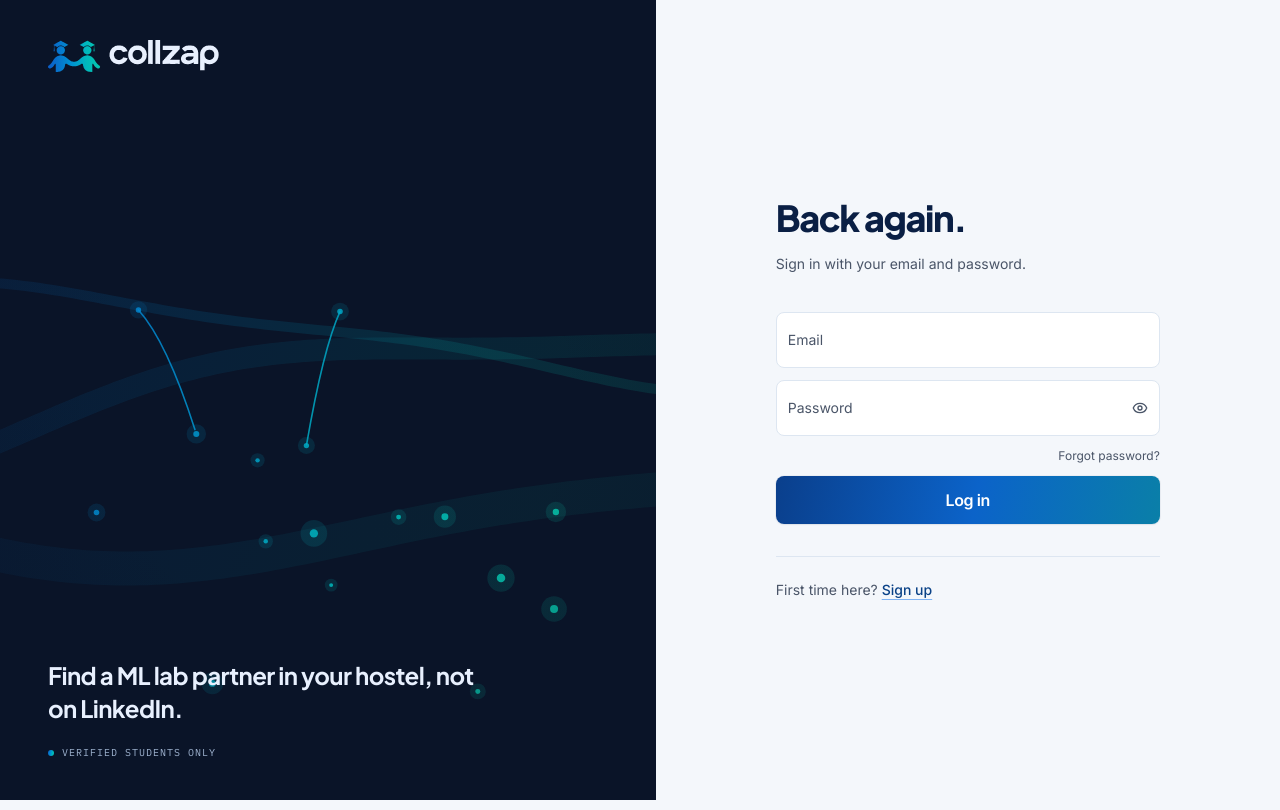
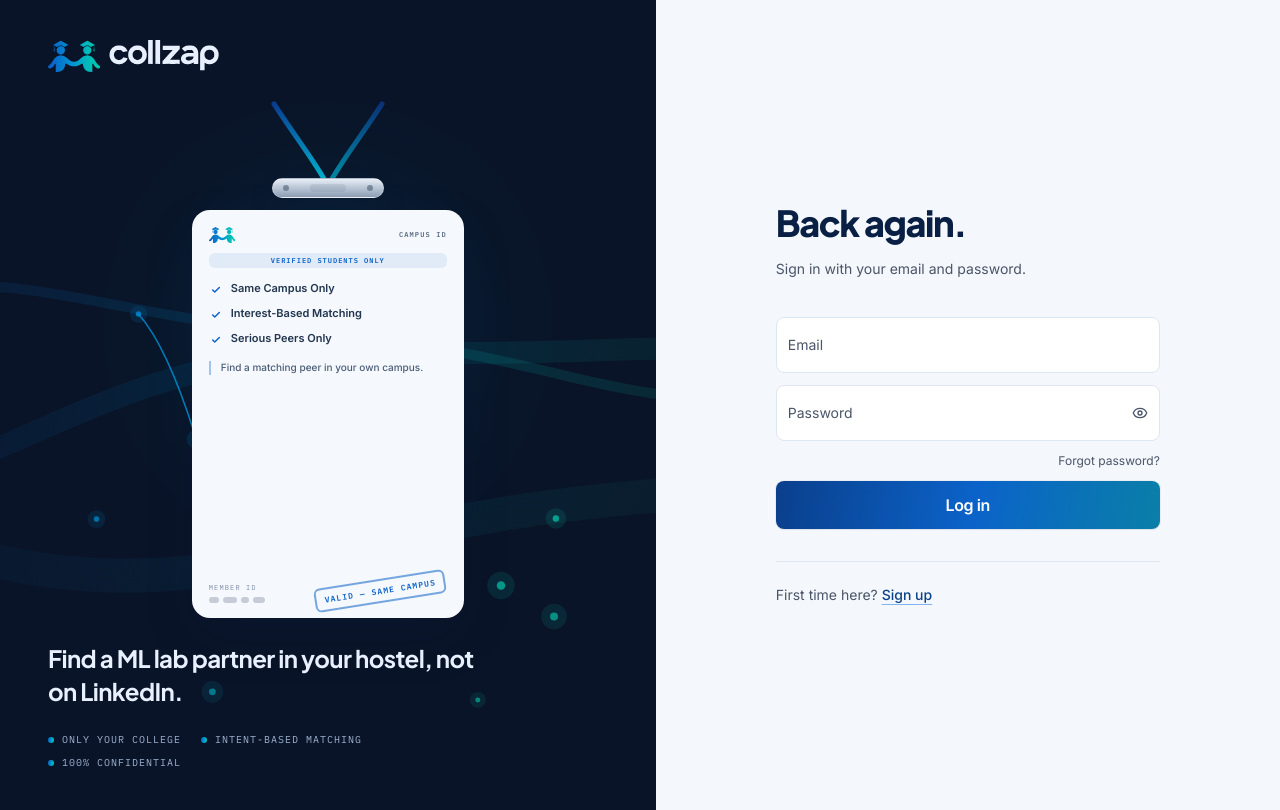
Before and after one commit to daksh-stack/collzap-v1, a React (Vite) app in the folder frontend/: page /login in a window 1280 px wide. Built offline with nearby package versions, Linux system fonts and the light colour scheme; no server answers.

Commit message:
pushing the responsiveness and the correction

```diff
--- a/frontend/src/pages/landing/IdBadge.jsx
+++ b/frontend/src/components/brand/IdBadge.jsx
@@ -1,9 +1,10 @@
 import { useEffect } from 'react';
 import { motion, useMotionValue, useSpring, useTransform } from 'motion/react';
-import { LogoMark } from '../../components/brand/Logo';
+import { Check } from 'lucide-react';
+import { LogoMark } from './Logo';
 import { cn } from '../../lib/utils';
 import { useReducedMotion } from '../../lib/motion';
-import Stamp from './Stamp';
+import Stamp from '../ui/Stamp';
 
 /**
  * The brand object: a campus ID hanging from a lanyard.
@@ -15,13 +16,18 @@ import Stamp from './Stamp';
  * lanyard behaves, so the cord stays attached without being redrawn. Pointer
  * position feeds one spring; the card adds a little `rotateY` for depth.
  *
- * Deliberately carries no name or photo — redacted bars instead. Inventing a
- * student identity on the marketing page is exactly the fake-persona thing the
- * brief rules out.
+ * The card states what membership gets you rather than impersonating a member:
+ * no name, no photo, no readable ID number. Inventing a student identity on a
+ * marketing page is the fake-persona problem, and an empty mock of one is just
+ * a blank card.
  */
 
 const SWING_MAX = 7;   // deg — a sway, never a spin
 const TILT_MAX = 10;   // deg of rotateY
+
+// What the card entitles you to. A product promise, not a fake identity —
+// which is why there is no name, no photo and no ID number on it.
+const PROMISES = ['Same Campus Only', 'Interest-Based Matching', 'Serious Peers Only'];
 
 export default function IdBadge({ className }) {
   const reduced = useReducedMotion();
@@ -60,12 +66,15 @@ export default function IdBadge({ className }) {
   const cardStyle = reduced ? undefined : { rotateY: tiltY, rotateX: tiltX };
 
   return (
-    <div className={cn('relative mx-auto w-[15rem] sm:w-[17rem]', className)}>
+    // The card is 1.5x as tall as it is wide, so its width sets how much of a
+    // phone screen the whole assembly eats. Smaller on mobile for that reason.
+    <div className={cn('relative mx-auto w-[13.5rem] sm:w-[15rem] lg:w-[17rem]', className)}>
       <motion.div style={motionStyle} className="flex flex-col items-center">
         {/* Lanyard cord. Pivots with the assembly, so it never detaches. */}
         <svg
           viewBox="0 0 120 90"
-          className="h-[5.5rem] w-[7.5rem] shrink-0 overflow-visible"
+          className="h-14 w-[7.5rem] shrink-0 overflow-visible sm:h-[5.5rem]"
+          preserveAspectRatio="none"
           aria-hidden="true"
         >
           <defs>
@@ -80,6 +89,7 @@ export default function IdBadge({ className }) {
             stroke="url(#cz-cord)"
             strokeWidth="5"
             strokeLinecap="round"
+            vectorEffect="non-scaling-stroke"
           />
           <path
             d="M114 2 C 94 34, 72 62, 60 86"
@@ -87,17 +97,17 @@ export default function IdBadge({ className }) {
             stroke="url(#cz-cord)"
             strokeWidth="5"
             strokeLinecap="round"
+            vectorEffect="non-scaling-stroke"
             opacity="0.75"
           />
         </svg>
 
-        {/* Metal clip — carries the one line it needs to. */}
-        <div className="relative -mt-3 w-[11rem] rounded-full border border-white/25 bg-gradient-to-b from-[#E7EDF5] via-[#B9C6D6] to-[#8FA0B6] px-3 py-1.5 shadow-lg">
-          <span className="absolute left-2 top-1/2 h-1.5 w-1.5 -translate-y-1/2 rounded-full bg-[#5C6C80]/70" />
-          <span className="absolute right-2 top-1/2 h-1.5 w-1.5 -translate-y-1/2 rounded-full bg-[#5C6C80]/70" />
-          <p className="text-center font-mono text-[8px] font-bold uppercase leading-none tracking-[0.14em] text-[#31425A]">
-            Verified students only
-          </p>
+        {/* Metal clip. Bare brushed steel — the "verified students only" line
+            it used to carry now sits on the card itself, where it belongs. */}
+        <div className="relative -mt-3 h-5 w-[7rem] rounded-full border border-white/25 bg-gradient-to-b from-[#E7EDF5] via-[#B9C6D6] to-[#8FA0B6] shadow-lg">
+          <span className="absolute left-2.5 top-1/2 h-1.5 w-1.5 -translate-y-1/2 rounded-full bg-[#5C6C80]/70" />
+          <span className="absolute right-2.5 top-1/2 h-1.5 w-1.5 -translate-y-1/2 rounded-full bg-[#5C6C80]/70" />
+          <span className="absolute left-1/2 top-1/2 h-2 w-9 -translate-x-1/2 -translate-y-1/2 rounded-full bg-[#5C6C80]/15" />
         </div>
 
         {/* The card. Fixed ratio so nothing reflows when it mounts. */}
@@ -113,21 +123,26 @@ export default function IdBadge({ className }) {
               </span>
             </div>
 
-            <div className="mt-3 flex gap-3">
-              {/* Photo well — a silhouette, never a fabricated face. */}
-              <div className="relative h-[3.75rem] w-[3rem] shrink-0 overflow-hidden rounded-md border border-[#0A1F44]/12 bg-[#DFE7F1]">
-                <span className="absolute left-1/2 top-3 h-4 w-4 -translate-x-1/2 rounded-full bg-[#A9B8CC]" />
-                <span className="absolute left-1/2 top-8 h-6 w-9 -translate-x-1/2 rounded-t-full bg-[#A9B8CC]" />
-              </div>
-              <div className="flex min-w-0 flex-1 flex-col justify-center gap-1.5">
-                <span className="block h-1.5 w-full rounded-full bg-[#0A1F44]/15" />
-                <span className="block h-1.5 w-4/5 rounded-full bg-[#0A1F44]/10" />
-                <span className="block h-1.5 w-3/5 rounded-full bg-[#0A1F44]/10" />
-              </div>
-            </div>
+            <p className="mt-2.5 rounded-sm bg-[#0B63C9]/[0.09] py-1 text-center font-mono text-[7px] font-bold uppercase leading-none tracking-[0.14em] text-[#0B63C9]">
+              Verified students only
+            </p>
 
-            <p className="mt-3 border-l-2 border-[#0B63C9]/35 pl-2.5 text-[10px] font-medium leading-snug text-[#22364F]">
-              Find a ML lab partner in your hostel, not on LinkedIn.
+            {/* What the card actually entitles you to. */}
+            <ul className="mt-3.5 space-y-2.5">
+              {PROMISES.map((p) => (
+                <li key={p} className="flex items-start gap-2">
+                  <span className="mt-px grid h-3.5 w-3.5 shrink-0 place-items-center rounded-full bg-[#0B63C9]/12 text-[#0B63C9]">
+                    <Check className="h-2.5 w-2.5" strokeWidth={3.5} aria-hidden="true" />
+                  </span>
+                  <span className="text-[11px] font-semibold leading-tight text-[#22364F]">
+                    {p}
+                  </span>
+                </li>
+              ))}
+            </ul>
+
+            <p className="mt-3.5 border-l-2 border-[#0B63C9]/35 pl-2.5 text-[10px] font-medium leading-snug text-[#4A5D77]">
+              Find a matching peer in your own campus.
             </p>
 
             <div className="absolute inset-x-4 bottom-3.5">
--- a/frontend/src/components/layout/PublicLayout.jsx
+++ b/frontend/src/components/layout/PublicLayout.jsx
@@ -2,9 +2,10 @@ import { useEffect, useState } from 'react';
 import { Link, Outlet, useLocation } from 'react-router-dom';
 import { AnimatePresence, motion } from 'motion/react';
 import ConnectionField from '../brand/ConnectionField';
+import IdBadge from '../brand/IdBadge';
 import Logo, { LogoMark } from '../brand/Logo';
 import { useLenis } from '../../lib/useLenis';
-import { page, useReducedMotion, transition } from '../../lib/motion';
+import { page, soft, useReducedMotion, transition } from '../../lib/motion';
 
 // Campus copy, rotating. Specific places, not slogans.
 const LINES = [
@@ -13,6 +14,10 @@ const LINES = [
   'Mess queue is long enough to find a co-founder.',
   'Someone in your year is stuck on the same paper at 2 a.m.',
 ];
+
+// Verbatim from the landing's trust strip — the same three promises, so the
+// marketing page and the sign-in screen do not make different claims.
+const PROMISES = ['Only your college', 'Intent-Based Matching', '100% Confidential'];
 
 export default function PublicLayout() {
   const location = useLocation();
@@ -30,8 +35,11 @@ export default function PublicLayout() {
 
   return (
     <div className="min-h-screen bg-paper lg:grid lg:grid-cols-[1.05fr_1fr]">
-      {/* Left: atmosphere. Hidden on mobile — form comes first there.
-          Always dark, in both themes: it is the brand's own ground. */}
+      {/* Left: the brand's own ground. Hidden on mobile — the form comes first
+          there. Always dark, in both themes.
+
+          The middle used to be empty canvas. It now holds the campus ID: the
+          one object that says what this screen is actually gatekeeping. */}
       {!isAdmin && (
         <aside className="relative hidden flex-col justify-between overflow-hidden bg-[#0A1428] px-12 py-10 lg:flex">
           <div className="absolute inset-0">
@@ -41,7 +49,7 @@ export default function PublicLayout() {
             className="pointer-events-none absolute inset-0"
             style={{
               background:
-                'radial-gradient(120% 90% at 50% 50%, transparent 30%, rgba(10,20,40,0.75) 100%)',
+                'radial-gradient(120% 90% at 50% 45%, transparent 24%, rgba(10,20,40,0.82) 100%)',
             }}
           />
 
@@ -49,6 +57,32 @@ export default function PublicLayout() {
             <Link to="/" aria-label="CollZap home" className="inline-block rounded">
               <Logo className="h-8 text-[#E8F0FE]" animated />
             </Link>
+          </div>
+
+          {/* The badge, lit from behind so it lifts off the field. */}
+          <div className="relative z-10 flex min-h-0 flex-1 items-center justify-center py-6">
+            <div className="relative">
+              <div
+                aria-hidden="true"
+                className="pointer-events-none absolute left-1/2 top-24 h-64 w-64 -translate-x-1/2 rounded-full opacity-60 blur-[72px]"
+                style={{
+                  background:
+                    'radial-gradient(circle, rgba(30,136,229,0.55) 0%, rgba(0,188,212,0.3) 45%, transparent 72%)',
+                }}
+              />
+              <motion.div
+                initial={reduced ? { opacity: 0 } : { opacity: 0, y: -18 }}
+                animate={{ opacity: 1, y: 0 }}
+                transition={transition(soft, reduced)}
+                className="relative"
+              >
+                {/* Sized off viewport *height*, not width: the aside is
+                    `overflow-hidden`, and a laptop at 720px tall has far less
+                    room here than a desktop at 1080 regardless of how wide
+                    the column is. */}
+                <IdBadge className="w-[11.5rem] [@media(min-height:860px)]:w-[13rem] [@media(min-height:1000px)]:w-[14.5rem]" />
+              </motion.div>
+            </div>
           </div>
 
           <div className="relative z-10 max-w-md">
@@ -64,10 +98,15 @@ export default function PublicLayout() {
                 {LINES[lineIdx]}
               </motion.p>
             </AnimatePresence>
-            <p className="mt-5 flex items-center gap-2 font-mono text-[10px] uppercase tracking-widest text-[#9FB3D0]">
-              <span className="grad-brand h-1.5 w-1.5 rounded-full" />
-              Verified students only
-            </p>
+
+            <ul className="mt-6 flex flex-wrap items-center gap-x-5 gap-y-2 font-mono text-[10px] uppercase tracking-widest text-[#9FB3D0]">
+              {PROMISES.map((p) => (
+                <li key={p} className="flex items-center gap-2">
+                  <span className="grad-brand h-1.5 w-1.5 rounded-full" />
+                  {p}
+                </li>
+              ))}
+            </ul>
           </div>
         </aside>
       )}
--- a/frontend/src/pages/landing/LandingPage.jsx
+++ b/frontend/src/pages/landing/LandingPage.jsx
@@ -23,10 +23,24 @@ import StickyCta from './sections/StickyCta';
 export default function LandingPage() {
   useLenis(true);
 
+  /*
+   * `overflow-x-hidden` below is deliberate, not a patch over a broken layout.
+   * The page uses rotated decoration — the stamps, and the sticky notes — and a
+   * CSS transform still contributes to the *scrollable overflow area* even
+   * though it contributes nothing to layout. Without it, a rotated element
+   * hanging a few pixels past the right edge gives the whole document a
+   * horizontal scrollbar, which on a phone shows as a strip of bare page
+   * beside every section.
+   *
+   * Safe here: the element has `min-h-screen`, not a fixed height, so it never
+   * becomes its own scroll container, and neither `Nav` nor `StickyCta` is
+   * affected — `position: fixed` ignores an ancestor's overflow unless that
+   * ancestor has a transform, and this one has none.
+   */
   return (
-    <div className="min-h-screen bg-paper">
+    <div className="min-h-screen overflow-x-hidden bg-paper">
       <Helmet>
-        <title>CollZap — Same campus. Different dreams. One platform.</title>
+        <title>CollZap — Same campus | Different dreams | One platform</title>
         <meta
           name="description"
           content="CollZap helps students discover like-minded peers for friendships, projects, startups, learning, and growth inside their campus. Verified students only."
--- a/frontend/src/pages/landing/sections/Hero.jsx
+++ b/frontend/src/pages/landing/sections/Hero.jsx
@@ -4,7 +4,7 @@ import { ArrowRight } from 'lucide-react';
 import ConnectionField from '../../../components/brand/ConnectionField';
 import Button from '../../../components/ui/Button';
 import { reveal, useReducedMotion } from '../../../lib/motion';
-import IdBadge from '../IdBadge';
+import IdBadge from '../../../components/brand/IdBadge';
 import { usePrimaryCta } from '../shared';
 
 // The four promises, verbatim.
@@ -40,7 +40,7 @@ export default function Hero() {
               {...reveal(reduced)}
               className="font-mono text-[11px] uppercase tracking-[0.22em] text-[#8FC2F5]"
             >
-              Same campus. Different dreams. One platform.
+              Same campus | Different dreams | One platform
             </motion.p>
 
             <motion.h1
--- a/frontend/src/pages/landing/sections/HowItWorks.jsx
+++ b/frontend/src/pages/landing/sections/HowItWorks.jsx
@@ -10,7 +10,7 @@ import {
   viewportOnce,
 } from '../../../lib/motion';
 import SectionLabel from '../SectionLabel';
-import Stamp from '../Stamp';
+import Stamp from '../../../components/ui/Stamp';
 import { INTEREST_CHIPS } from '../shared';
 
 // The three levels shown on the landing. The in-app assessment is finer
--- a/frontend/src/pages/landing/sections/Nav.jsx
+++ b/frontend/src/pages/landing/sections/Nav.jsx
@@ -1,7 +1,7 @@
 import { useEffect, useState } from 'react';
 import { Link } from 'react-router-dom';
 import { AnimatePresence, motion } from 'motion/react';
-import { Menu, X } from 'lucide-react';
+import { ChevronRight, Menu, X } from 'lucide-react';
 import Logo from '../../../components/brand/Logo';
 import Button from '../../../components/ui/Button';
 import ThemeToggle from '../../../components/ui/ThemeToggle';
@@ -36,6 +36,13 @@ export default function Nav() {
   const solid = scrolled || menuOpen;
   const link = solid ? 'text-mute hover:text-ink' : 'text-[#A8BDD8] hover:text-white';
 
+  // On a phone the header is just a logo and two bare glyphs, which reads as
+  // unfinished. Giving them a real surface makes them look like the buttons
+  // they are — and 40px is a proper touch target.
+  const iconBtn = solid
+    ? 'border border-line bg-surface text-mute hover:text-ink'
+    : 'border border-white/15 bg-white/[0.07] text-[#A8BDD8] hover:bg-white/[0.12] hover:text-white';
+
   return (
     <header
       className={cn(
@@ -65,7 +72,11 @@ export default function Nav() {
           ))}
 
           <ThemeToggle
-            className={cn('mx-1', !solid && 'text-[#A8BDD8] hover:bg-white/10 hover:text-white')}
+            className={cn(
+              'ml-1 h-10 w-10 rounded-lg lg:ml-2 lg:h-9 lg:w-9',
+              iconBtn,
+              solid && 'hover:bg-accent-50 hover:text-accent-700'
+            )}
           />
 
           <Link
@@ -88,8 +99,9 @@ export default function Nav() {
             aria-expanded={menuOpen}
             onClick={() => setMenuOpen((o) => !o)}
             className={cn(
-              'grid h-9 w-9 place-items-center rounded transition-colors focus-visible:outline-none focus-visible:ring-2 focus-visible:ring-accent-500 lg:hidden',
-              link
+              'ml-2 grid h-10 w-10 place-items-center rounded-lg transition-colors',
+              'focus-visible:outline-none focus-visible:ring-2 focus-visible:ring-accent-500 lg:hidden',
+              iconBtn
             )}
           >
             {menuOpen
@@ -108,19 +120,20 @@ export default function Nav() {
             transition={transition(snappy, reduced)}
             className="overflow-hidden border-t border-line bg-paper lg:hidden"
           >
-            <ul className="mx-auto max-w-6xl px-6 py-3 sm:px-8">
+            <ul className="mx-auto max-w-6xl divide-y divide-line px-6 pb-4 sm:px-8">
               {NAV_LINKS.map((item) => (
                 <li key={item.href}>
                   <a
                     href={item.href}
                     onClick={() => setMenuOpen(false)}
-                    className="block rounded px-2 py-3 text-sm font-medium text-mute transition-colors hover:text-ink focus-visible:outline-none focus-visible:ring-2 focus-visible:ring-accent-500"
+                    className="flex items-center justify-between rounded py-4 text-base font-medium text-ink transition-colors hover:text-accent-700 focus-visible:outline-none focus-visible:ring-2 focus-visible:ring-accent-500"
                   >
                     {item.label}
+                    <ChevronRight className="h-4 w-4 shrink-0 text-mute" aria-hidden="true" />
                   </a>
                 </li>
               ))}
-              <li className="flex items-center gap-3 border-t border-line pb-2 pt-3 sm:hidden">
+              <li className="flex items-center gap-3 pt-4 sm:hidden">
                 <Link
                   to="/login"
                   onClick={() => setMenuOpen(false)}
--- a/frontend/src/pages/landing/sections/WhyCollZap.jsx
+++ b/frontend/src/pages/landing/sections/WhyCollZap.jsx
@@ -3,7 +3,7 @@ import { Check } from 'lucide-react';
 import Badge from '../../../components/ui/Badge';
 import { reveal, revealGroup, revealVariants, useReducedMotion } from '../../../lib/motion';
 import SectionLabel from '../SectionLabel';
-import Stamp from '../Stamp';
+import Stamp from '../../../components/ui/Stamp';
 
 // Each pair is: what exists today, and what it becomes here.
 const PAIRS = [
--- a/frontend/src/pages/onboarding/steps/SelectProjectTypeStep.jsx
+++ b/frontend/src/pages/onboarding/steps/SelectProjectTypeStep.jsx
@@ -11,13 +11,13 @@ import { snappy, useReducedMotion, transition } from '../../../lib/motion';
 const TILES = [
   {
     id: 'LONG_TERM',
-    title: 'Long haul',
+    title: 'Long Peer',
     body: 'Something you are still working on next semester. Slower to match, harder to leave.',
     meta: 'Months',
   },
   {
     id: 'SHORT_TERM',
-    title: 'Short burst',
+    title: 'Short Peer',
     body: 'Hackathon, one paper, one deadline. Match fast, ship, move on.',
     meta: 'Weeks',
   },
@@ -44,7 +44,7 @@ export default function SelectProjectTypeStep() {
 
   const handleSubmit = async () => {
     if (selectedTypes.size === 0) {
-      toast.error('Pick at least one');
+      toast.error('Pick only one');
       return;
     }
     try {
@@ -57,7 +57,7 @@ export default function SelectProjectTypeStep() {
   return (
     <div>
       <StepHeader eyebrow="Step four" title="How long are you in for?">
-        Pick one or both. This decides who you get put in front of — nothing else
+        Pick one. This decides who you get put in front of — nothing else
         about your profile matters as much.
       </StepHeader>
 
```
Also changed, not shown: frontend/src/components/ui/Stamp.jsx (renamed from frontend/src/pages/landing/Stamp.jsx).
